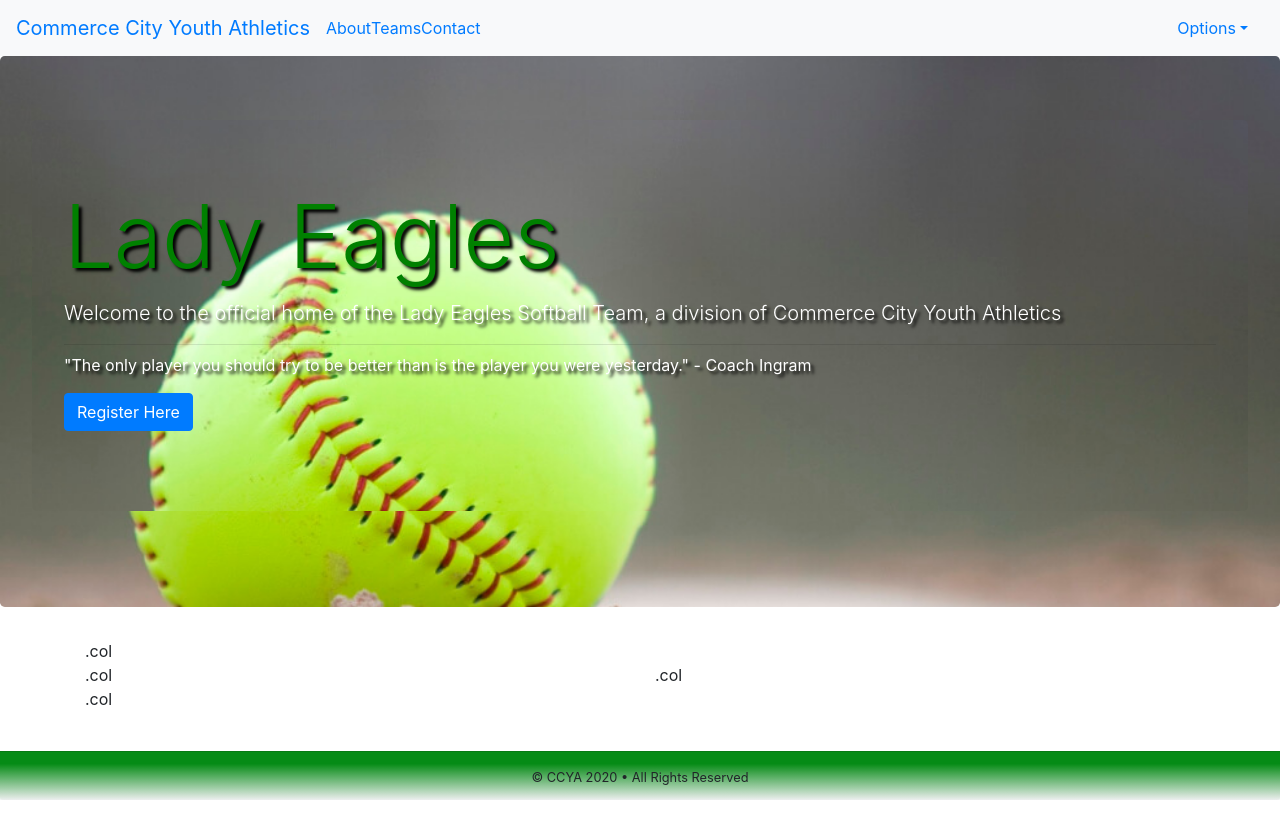
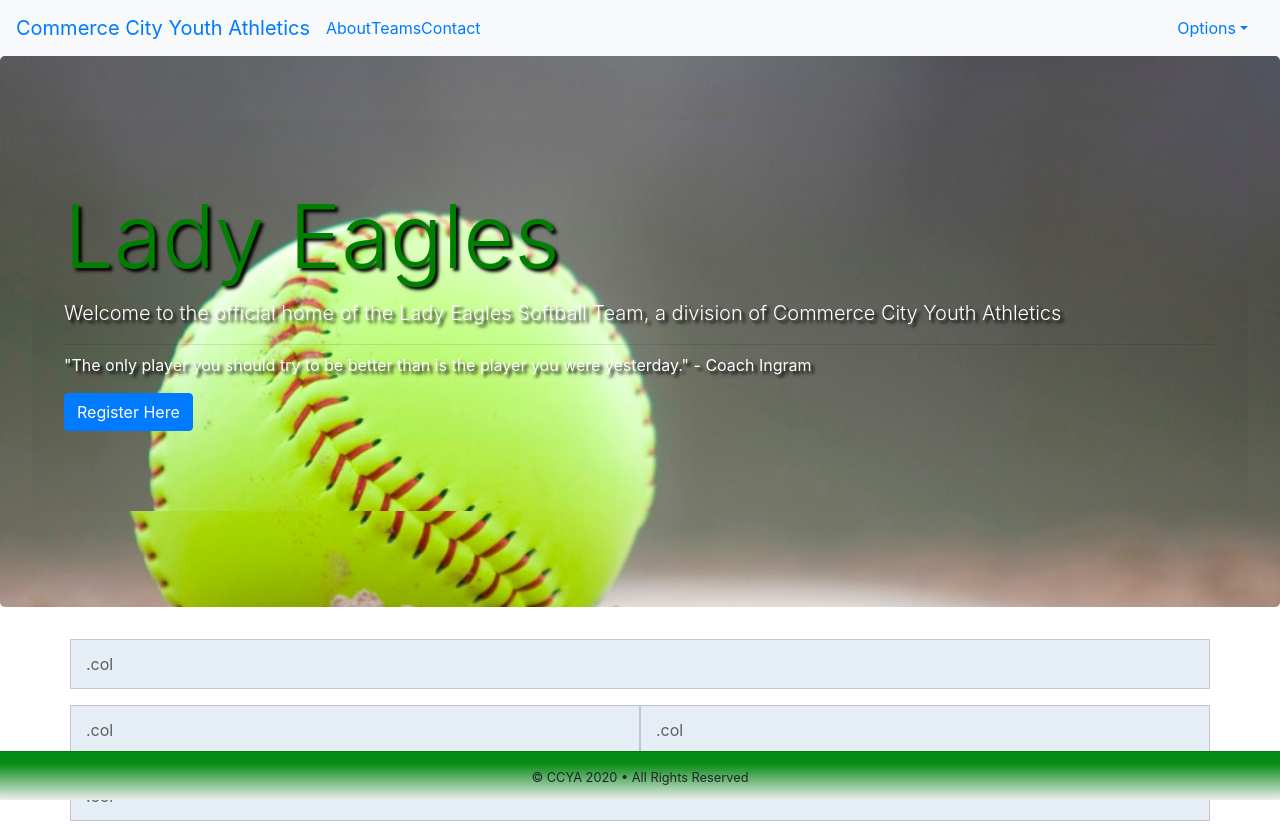
Before and after one commit to TLCroatt/CCYA, a React (Create React App) app in the folder client/: page /about in a window 1280 px wide. Before the commit the page ends 800 px from the top, so only its background shows below. Built offline with nearby package versions, Linux system fonts and the light colour scheme.

Commit message:
Added bootstrap stylesheet to index and styled columns in components

```diff
--- a/client/src/components/About.js
+++ b/client/src/components/About.js
@@ -1,5 +1,6 @@
 import React from 'react';
 import { Container, Row, Col } from 'reactstrap';
+import "./about.css";
 
 const About = (props) => {
   return (
--- a/client/src/components/Calendar.js
+++ b/client/src/components/Calendar.js
@@ -1,5 +1,7 @@
 import React from 'react';
 import { Container, Row, Col } from 'reactstrap';
+import "./about.css";
+
 
 const Calendar = (props) => {
   return (
--- a/client/src/components/Jumbotron/style.css
+++ b/client/src/components/Jumbotron/style.css
@@ -6,6 +6,8 @@
     background-repeat: no-repeat;
     color: white;
     text-shadow: black 0.2em 0.2em 0.2em;
+    /* height: 100px;
+    width: 80%; */
 }
 
 .display-2 {
--- a/client/src/components/Registration.js
+++ b/client/src/components/Registration.js
@@ -1,5 +1,6 @@
 import React from 'react';
 import { Container, Row, Col } from 'reactstrap';
+import "./about.css";
 
 const Registration = (props) => {
   return (
--- a/client/src/components/Roster.js
+++ b/client/src/components/Roster.js
@@ -1,5 +1,6 @@
 import React from 'react';
 import { Container, Row, Col } from 'reactstrap';
+import "./about.css";
 
 const Roster = (props) => {
   return (
--- a/client/src/components/Sponsor.js
+++ b/client/src/components/Sponsor.js
@@ -1,5 +1,6 @@
 import React from 'react';
 import { Container, Row, Col } from 'reactstrap';
+import "./about.css";
 
 const Sponsor = (props) => {
   return (
--- /dev/null
+++ b/client/src/components/about.css
@@ -0,0 +1,10 @@
+.container .row> [class^="col"] {
+    padding-top: .75rem;
+    padding-bottom: .75rem;
+    background-color: #E5EDF5;
+    border: 1px solid #C9C1D5;
+    color: #5F5F5F;
+}
+.container .row {
+margin-bottom: 1rem;
+}
```
